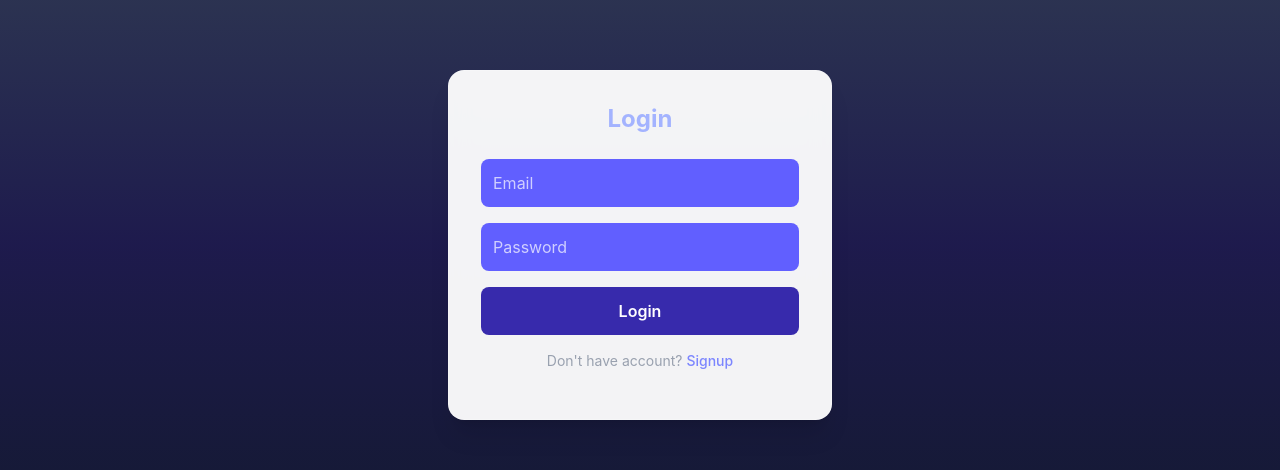
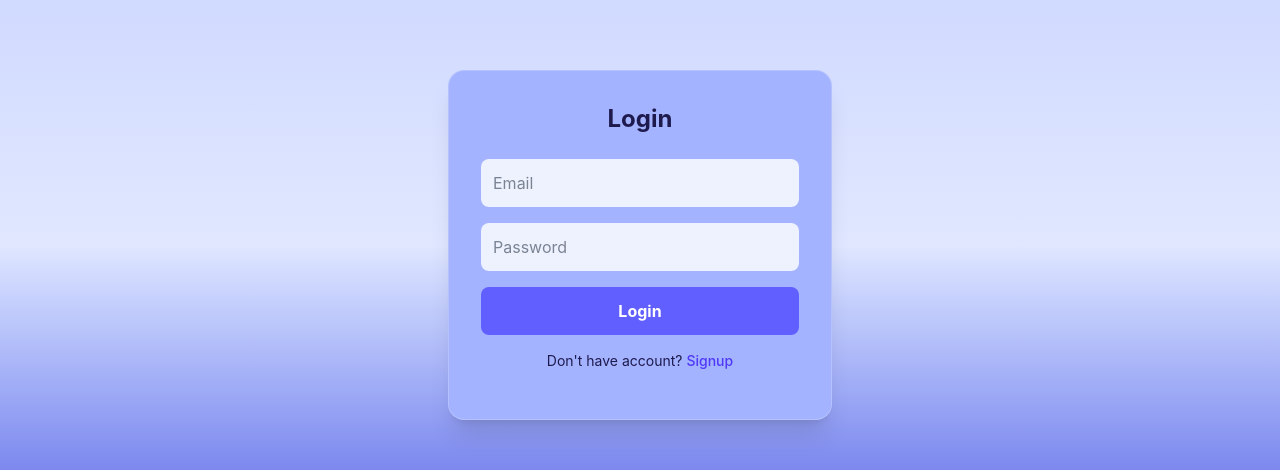
Before and after one commit to amin2ace/IOT-Management-Panel-FE, a React (Vite) app: page /login in a window 1280 px wide. Shown: the part 234-704 px from the top of the page. Built offline with nearby package versions, Linux system fonts and the light colour scheme; no server answers.

Commit message:
apply light and dark theme styles to login and signup pages

```diff
--- a/package.json
+++ b/package.json
@@ -13,6 +13,7 @@
   },
   "dependencies": {
     "@hookform/resolvers": "^5.2.2",
+    "@tailwindcss/vite": "^4.1.17",
     "@tanstack/react-query": "^5.90.7",
     "axios": "^1.13.2",
     "clsx": "^2.1.1",
--- a/src/index.css
+++ b/src/index.css
@@ -5,6 +5,8 @@
 @import "./styles/components/themeToggle.css";
 @import "./styles/components/languageSelector.css";
 @import "./styles/layouts/dashboardLayout.css";
+
+@custom-variant dark (&:where(.dark, .dark *));
 
 @theme {
   --color-primary-50: #e0f2fe;
--- a/src/pages/Auth/Login.tsx
+++ b/src/pages/Auth/Login.tsx
@@ -43,7 +43,7 @@ export default function LoginPage() {
         {/* <DashboardHeader showProfile={false} /> */}
 
         <form onSubmit={handleSubmit} className="auth-form">
-          <h2 className="text-2xl font-bold mb-6 text-center text-indigo-300">
+          <h2 className="text-2xl font-bold mb-6 text-center text-indigo-950 dark:text-indigo-100">
             {t("login")}
           </h2>
 
@@ -66,12 +66,12 @@ export default function LoginPage() {
           <button type="submit" className="form-submit">
             {loginMutation.isPending ? "Signing in..." : t("login")}
           </button>
-          <p className="text-center text-sm text-gray-400 p-4">
+          <p className="text-center text-sm text-indigo-950 dark:text-indigo-100 p-4">
             {t("dontHaveAccount")}{" "}
             <button
               type="button"
               onClick={() => navigate("/signup")}
-              className="text-indigo-400 hover:text-indigo-300 font-medium"
+              className="text-indigo-600 hover:text-indigo-800 dark:text-indigo-400 dark:hover:text-indigo-500 font-medium"
             >
               {t("signup")}
             </button>
--- a/src/pages/Auth/Signup.tsx
+++ b/src/pages/Auth/Signup.tsx
@@ -45,7 +45,7 @@ export function SignupPage() {
 
       <div className="auth-page-bg">
         <form onSubmit={handleSubmit} className="auth-form">
-          <h1 className="text-2xl font-bold mb-6 text-center text-indigo-300">
+          <h1 className="text-2xl font-bold mb-6 text-center text-indigo-950 dark:text-indigo-100">
             {t("createAccount")}
           </h1>
 
@@ -80,12 +80,12 @@ export function SignupPage() {
             {t("signup")}
           </button>
 
-          <p className="text-center text-sm text-gray-400 p-4">
+          <p className="text-center text-sm text-indigo-950 dark:text-indigo-100 p-4">
             {t("alreadyHaveAccount")}{" "}
             <button
               type="button"
               onClick={() => navigate("/login")}
-              className="text-indigo-400 hover:text-indigo-300 font-medium"
+              className="text-indigo-600 hover:text-indigo-800 dark:text-indigo-400 dark:hover:text-indigo-500 font-medium"
             >
               {t("login")}
             </button>
--- a/src/styles/forms.css
+++ b/src/styles/forms.css
@@ -1,14 +1,13 @@
 /* Auth Page Background */
 .auth-page-bg {
-  @apply min-h-screen flex items-center justify-center
-         bg-linear-to-b from-gray-700 via-indigo-950 to-gray-900
-         dark:from-slate-900 dark:via-indigo-950 dark:to-slate-950
-         text-gray-900 dark:text-gray-100
+  @apply min-h-screen flex items-center justify-center bg-linear-to-b
+    from-indigo-200 via-indigo-100 to-indigo-700
+    dark:from-gray-700 dark:via-indigo-950 dark:to-gray-900
       transition-all duration-300;
 }
 
 .auth-form {
-  @apply bg-white dark:bg-gray-800
+  @apply bg-indigo-300 dark:bg-gray-800
       p-8 rounded-2xl shadow-xl
       w-96 max-w-[90vw]
       border border-white/20 dark:border-gray-600/30
@@ -17,30 +16,19 @@
 }
 
 .form-input {
-  @apply w-full mb-4 p-3 rounded-lg
-         bg-indigo-500 dark:bg-indigo-100
-         text-white dark:text-gray-800
-         placeholder-white/70 dark:placeholder-gray-600
-         border-none
-         focus:outline-none focus:ring-2 focus:ring-primary-500/50
+  @apply w-full mb-4 p-3 rounded-lg border-none
+      bg-indigo-50 dark:bg-indigo-100
+      text-indigo-950 dark:text-gray-800
+      placeholder-gray-600/70
+      focus:outline-indigo-400 focus:ring-2 focus:ring-primary-500/50
       transition-all duration-300;
 }
 
 .form-submit {
-  @apply w-full bg-indigo-800 dark:bg-indigo-600
+  @apply w-full bg-indigo-500 dark:bg-indigo-700
       hover:bg-indigo-600 dark:hover:bg-indigo-500
-         text-white font-semibold
-         py-3 rounded-lg
-         transition-all duration-300
-         transform hover:-translate-y-0.5
-         focus:outline-none focus:ring-2 focus:ring-indigo-500 focus:ring-offset-2 dark:focus:ring-offset-gray-800;
+      text-white font-bold py-3 rounded-lg transition-all duration-300
+      transform hover:-translate-y-0.5 focus:outline-none
+      focus:ring-2 focus:ring-indigo-500 focus:ring-offset-2
+      dark:focus:ring-offset-gray-800;
 }
-
-/* Optional: Add some glassmorphism to the auth form */
-.dark .auth-form {
-  @apply bg-gray-800/80 backdrop-blur-md;
-}
-
-.auth-form {
-  @apply bg-white/95 backdrop-blur-md;
-}
--- a/src/styles/globals.css
+++ b/src/styles/globals.css
@@ -37,7 +37,7 @@
 .page-bg::after {
   content: "";
   @apply absolute inset-0
-         bg-gradient-to-br from-white/40 via-transparent to-white/30
+         bg-linear-to-br from-white/40 via-transparent to-white/30
          dark:from-black/50 dark:via-transparent dark:to-black/40
          backdrop-blur-[2px]
          pointer-events-none;
--- a/tailwind.config.ts
+++ b/tailwind.config.ts
@@ -5,35 +5,10 @@ import tailwindcssRtl from "tailwindcss-rtl";
 import type { Config } from "tailwindcss";
 
 const config: Config = {
-  darkMode: "class", // Enables manual dark mode toggle via HTML class
+  darkMode: "media", // Enables manual dark mode toggle via HTML class
   content: ["./index.html", "./src/**/*.{js,ts,jsx,tsx}"],
   theme: {
-    extend: {
-      // colors: {
-      //   surface: {
-      //     light: "#f9fafb",
-      //     dark: "#111827",
-      //   },
-      //   // Industrial-grade color palette
-      //   brand: {
-      //     DEFAULT: "#4f46e5", // Indigo 600
-      //     light: "#818cf8",
-      //     dark: "#3730a3",
-      //   },
-      //   success: "#22c55e",
-      //   warning: "#eab308",
-      //   danger: "#ef4444",
-      // },
-      // boxShadow: {
-      //   glass: "0 4px 30px rgba(0, 0, 0, 0.1)",
-      // },
-      // backdropBlur: {
-      //   xs: "2px",
-      // },
-      // fontFamily: {
-      //   sans: ["Inter", "Vazirmatn", "sans-serif"],
-      // },
-    },
+    extend: {},
   },
   plugins: [
     tailwindcssRtl, // RTL flipping support for Persian/Arabic layouts
```
Also changed, not shown: 1 other file (tests, documents, lock files or other folders). Lines whose indentation alone changed are shown as unchanged.
